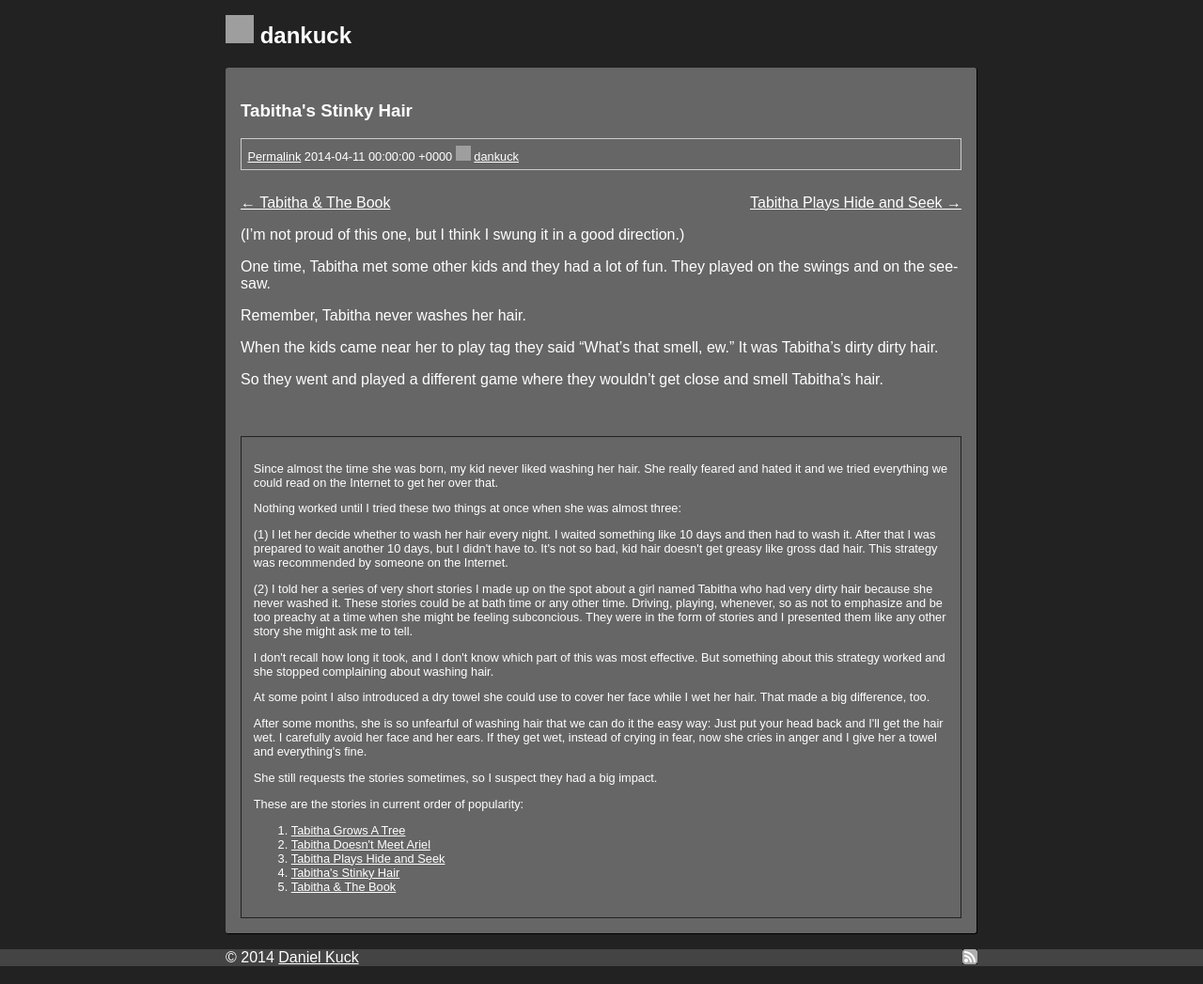
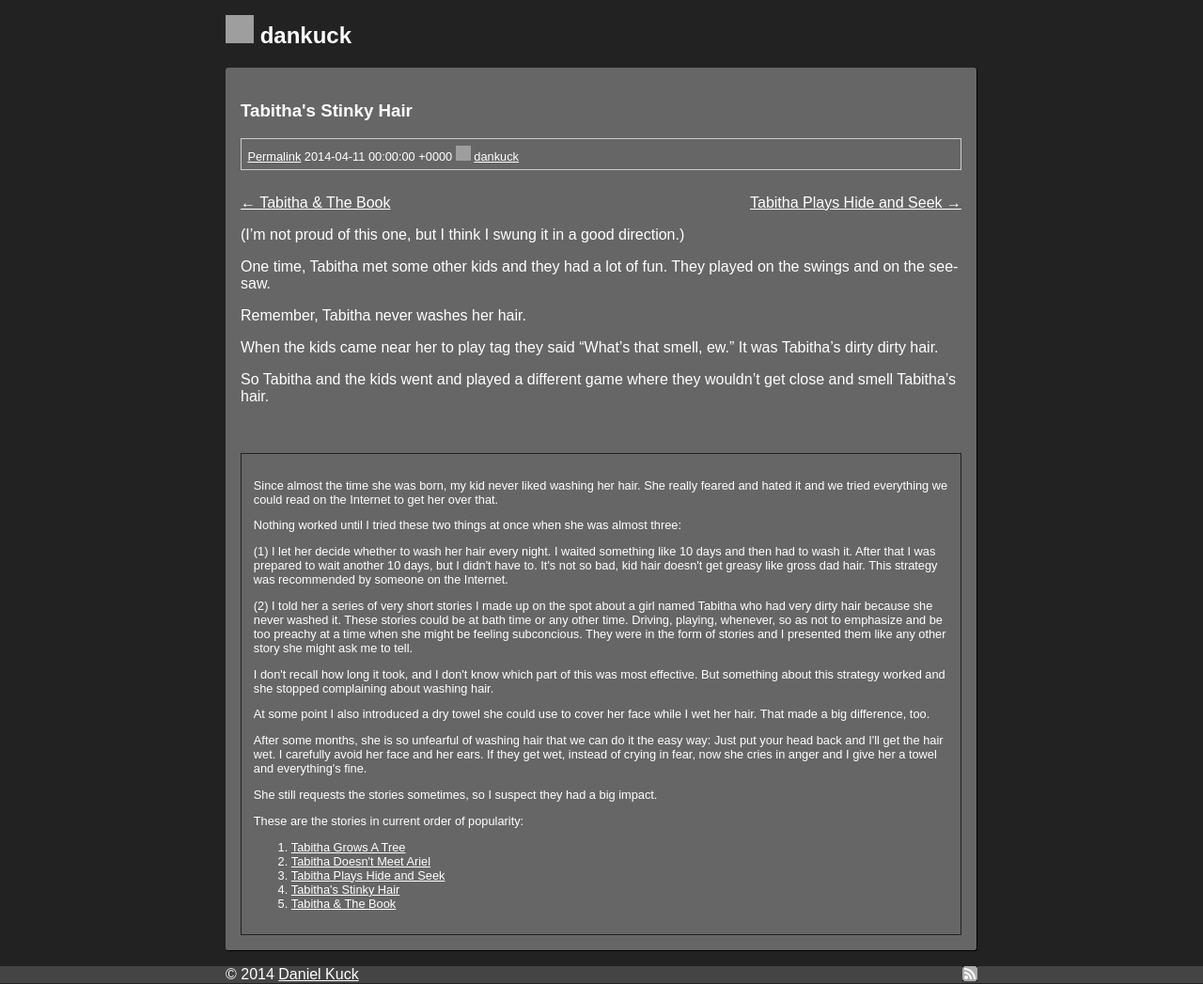
Before and after one commit to dankuck/dankuck.github.io, a Jekyll site: the page built from _posts/2014-04-11-tabitha-stinky-hair.md, in a window 1280 px wide. Shown: the whole page at 94% size. Built offline with Jekyll 4.4.1, drawn with Linux system fonts in a browser that asks for light colours; grey boxes are pictures that could not be loaded.

Commit message:
This implied Tabitha didn't play with them. She did. Just a different game.

```diff
--- a/_posts/2014-04-11-tabitha-stinky-hair.md
+++ b/_posts/2014-04-11-tabitha-stinky-hair.md
@@ -11,6 +11,6 @@ Remember, Tabitha never washes her hair.
 
 When the kids came near her to play tag they said "What's that smell, ew." It was Tabitha's dirty dirty hair.
 
-So they went and played a different game where they wouldn't get close and smell Tabitha's hair.
+So Tabitha and the kids went and played a different game where they wouldn't get close and smell Tabitha's hair.
 
 {% include series_tabitha.html %}
```
